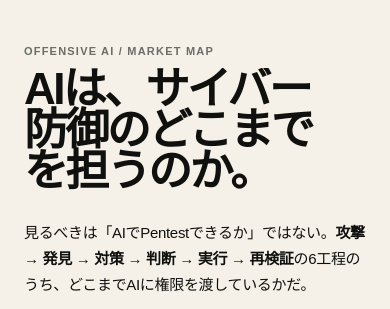
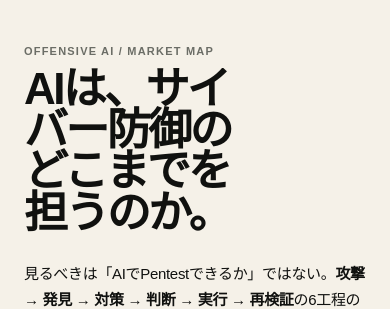
Before and after one commit to yasu-kai/tech-meets-japan, a Next.js app: page /research/offensive-ai in a window 390 px wide. Shown: the part 360-669 px from the top of the page. Built offline with nearby package versions, Linux system fonts and the light colour scheme.

Commit message:
Use semantic mobile line breaks for Offensive AI headings

```diff
--- a/app/globals.css
+++ b/app/globals.css
@@ -1588,3 +1588,9 @@ linear-gradient(135deg,rgba(255,255,255,.04),transparent 55%)}
 }
 
 /* Headline wrapping audited */
+
+
+.offsec-mobile-line{display:inline}
+@media(max-width:720px){
+  .offsec-mobile-line{display:block}
+}
```
